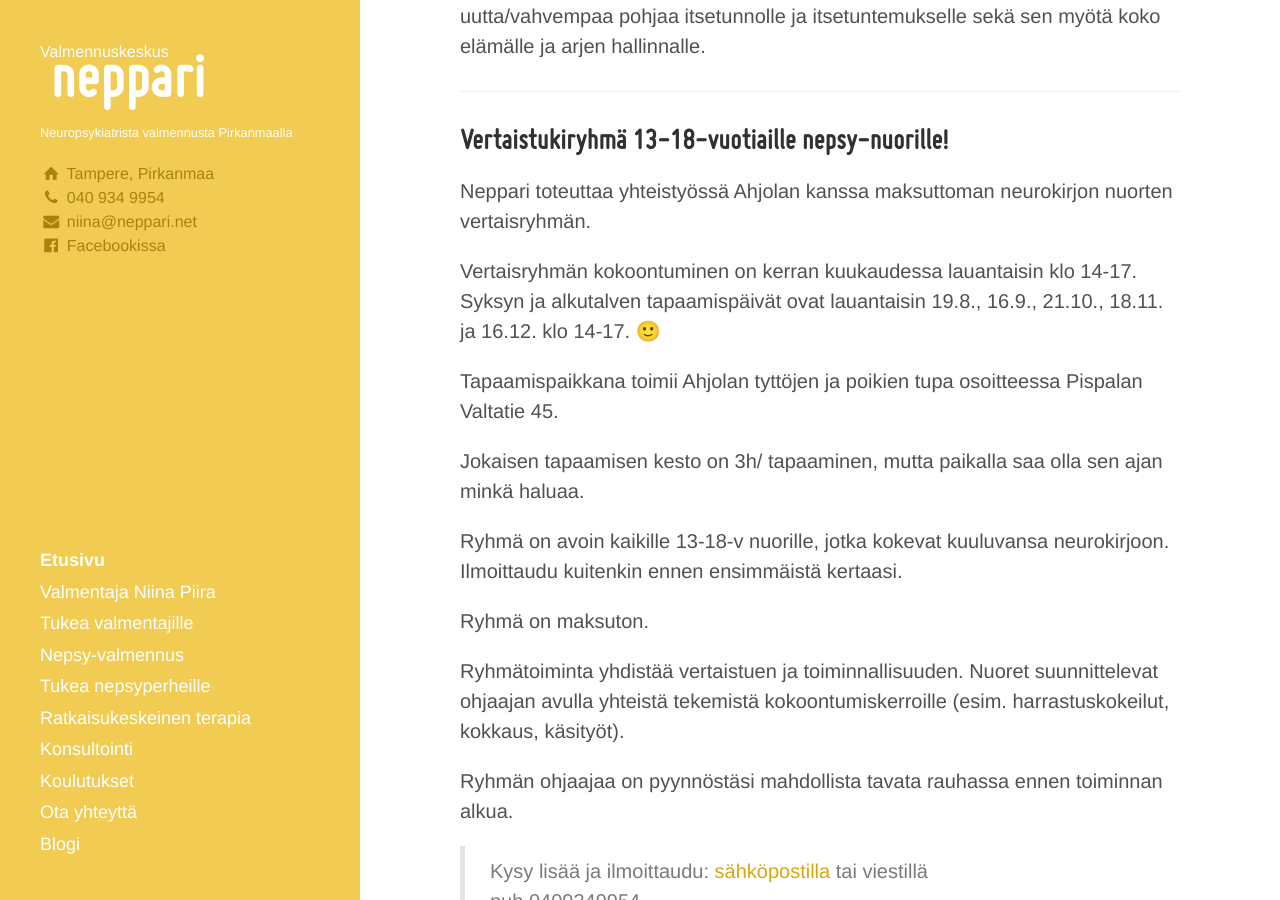
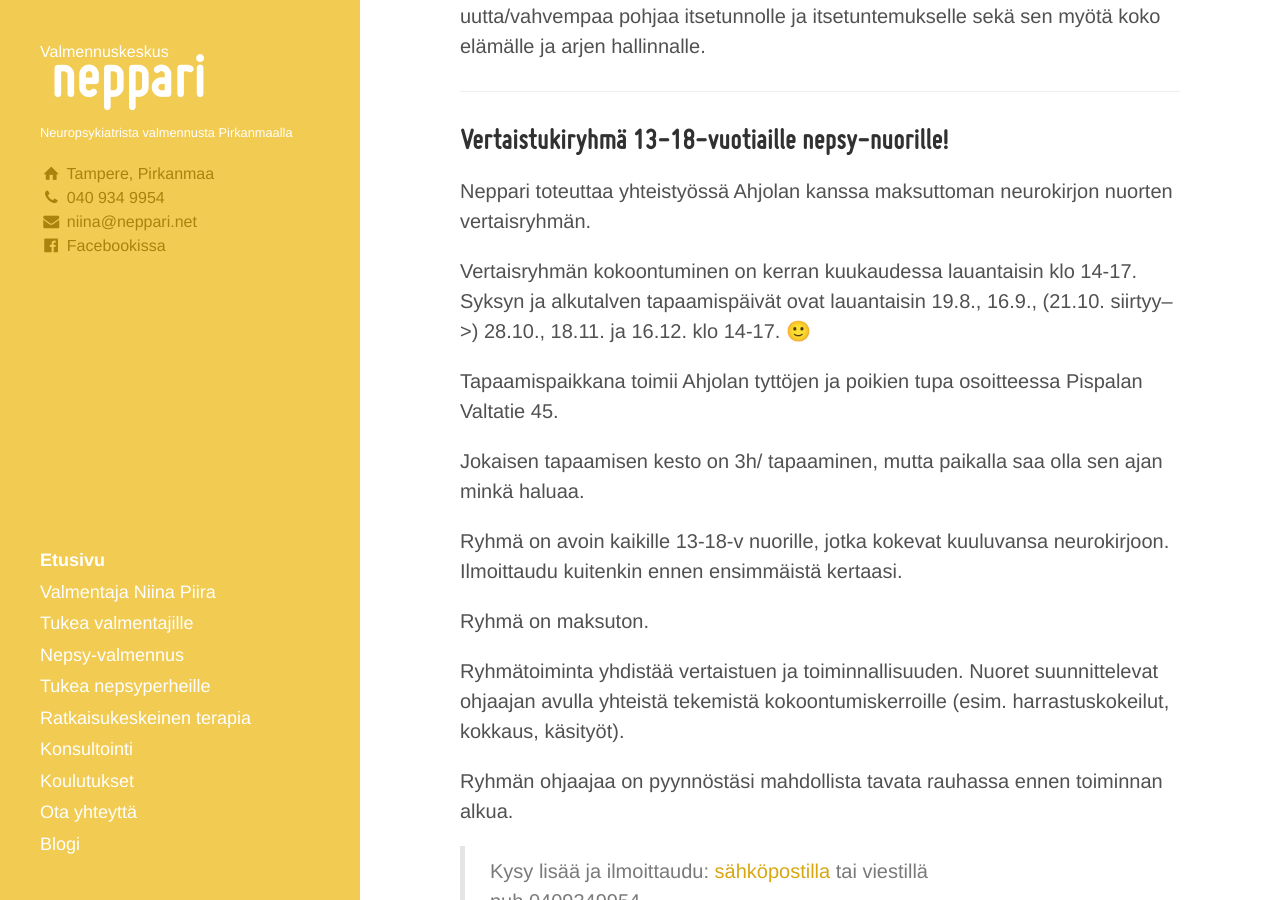
Before and after one commit to niinapiira/neppari.net, a Jekyll site: the page built from index.md, in a window 1280 px wide and 900 px high, scrolled down 2073 px. Built offline with Jekyll 4.4.1, drawn with Linux system fonts in a browser that asks for light colours.

Commit message:
Update index.md

```diff
--- a/index.md
+++ b/index.md
@@ -67,7 +67,7 @@ ___
 Neppari toteuttaa yhteistyössä Ahjolan kanssa maksuttoman neurokirjon nuorten vertaisryhmän.
 
 Vertaisryhmän kokoontuminen on kerran kuukaudessa lauantaisin klo 14-17.
-Syksyn ja alkutalven tapaamispäivät ovat lauantaisin 19.8., 16.9., 21.10., 18.11. ja 16.12. klo 14-17. 🙂
+Syksyn ja alkutalven tapaamispäivät ovat lauantaisin 19.8., 16.9., (21.10. siirtyy-->) 28.10., 18.11. ja 16.12. klo 14-17. 🙂
 
 Tapaamispaikkana toimii Ahjolan tyttöjen ja poikien tupa osoitteessa Pispalan Valtatie 45.
 
```
